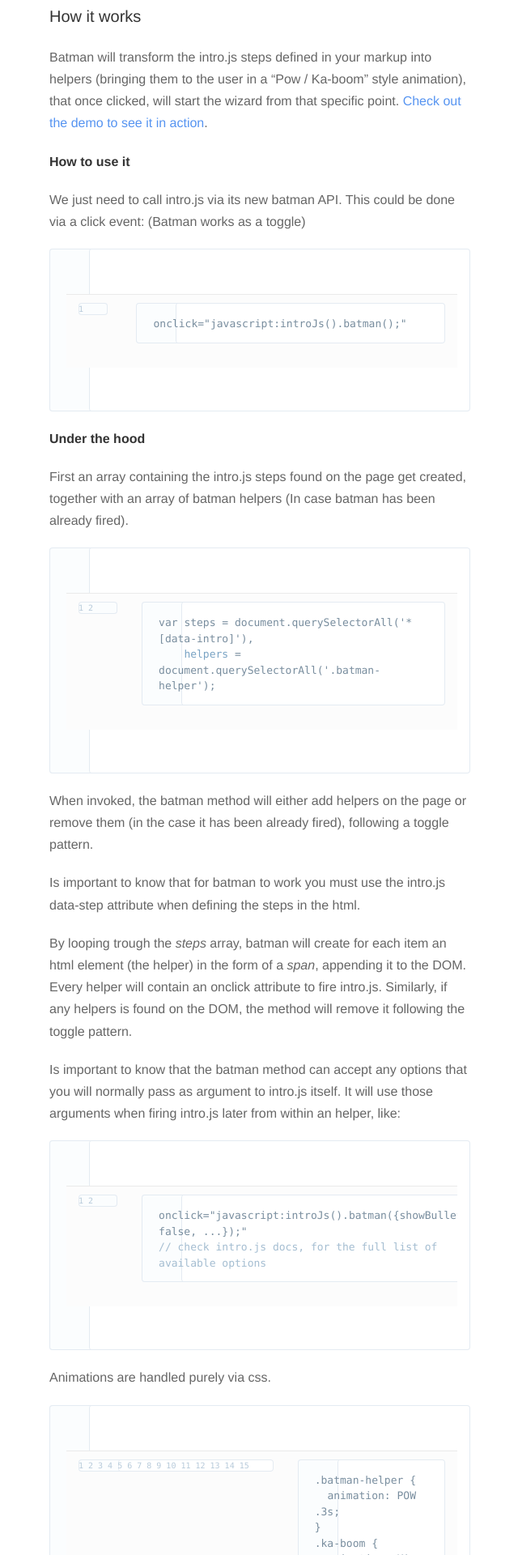
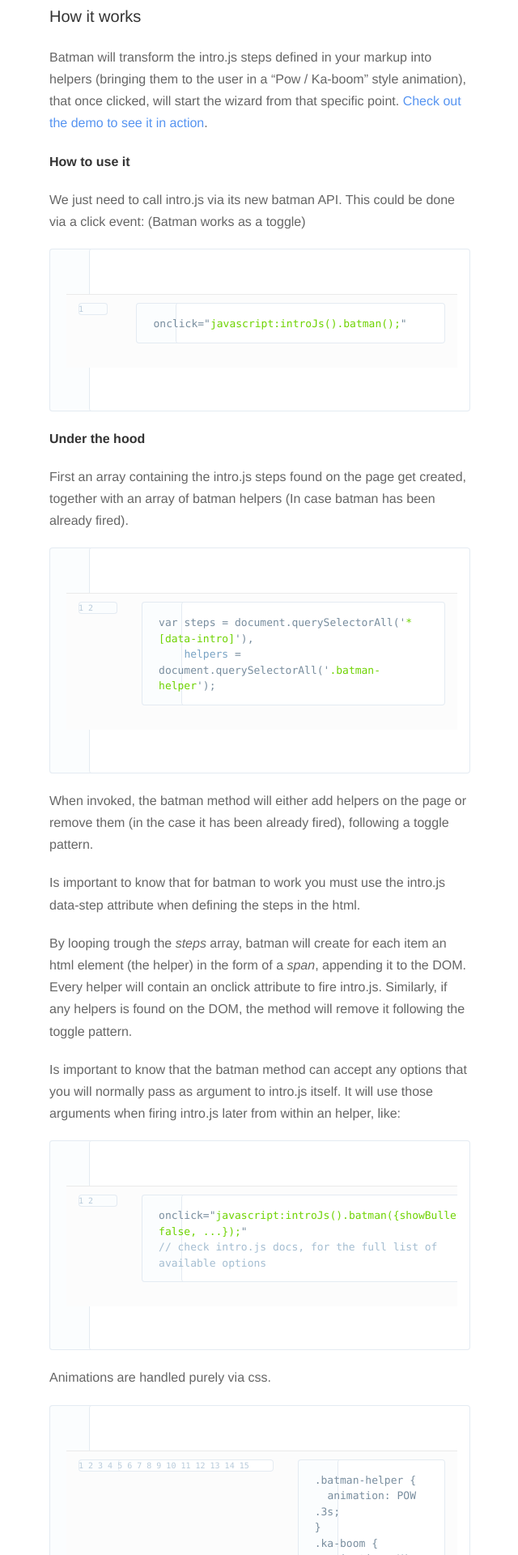
Before and after one commit to nickbalestra/nickbalestra.github.io, a Jekyll site: the page built from _posts/2015-01-25-intro-js-onboarding-api.markdown, in a window 1280 px wide. Shown: the part 1610-3530 px from the top of the page at 81% size, without its empty margins (319-959 px from the left). Built offline with Jekyll 4.4.1, drawn with Linux system fonts in a browser that asks for light colours; nearby versions of some CDN libraries; Markdown is read by kramdown in place of the engine named in the settings.

Commit message:
small css changes

```diff
--- a/_layouts/default.html
+++ b/_layouts/default.html
@@ -8,7 +8,7 @@
   <title>{{ site.name }}{% if page.title %} - {{ page.title }}{% endif %}</title>
   <link rel="shortcut icon" href="/assets/images/favicon.png">
   <link rel="stylesheet" href="/assets/css/style.css">
-  <link rel="alternate" type="application/rss+xml" title="My Blog" href="/rss.xml">
+  <link rel="alternate" type="application/rss+xml" title="Nick Balestra" href="/feed.xml">
   <link rel="stylesheet" href="/assets/css/highlight.css">
 </head>
 <body>
--- a/assets/css/highlight.css
+++ b/assets/css/highlight.css
@@ -74,7 +74,8 @@
 .s + .si,
 .si + .nx,
 .si + .s,
-.nx + .si {
+.nx + .si,
+.s2, .s1 {
   color: #6ED300; }
 
 /* Lighter, following dots like ".states.add etc" */
```
